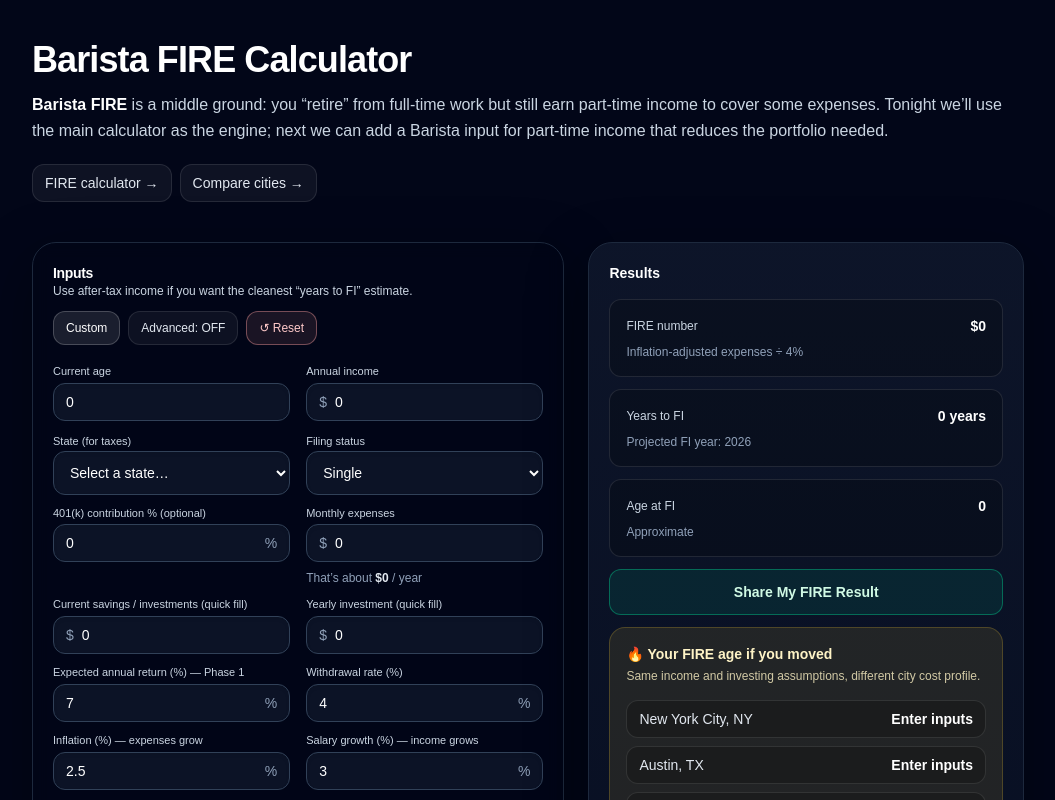
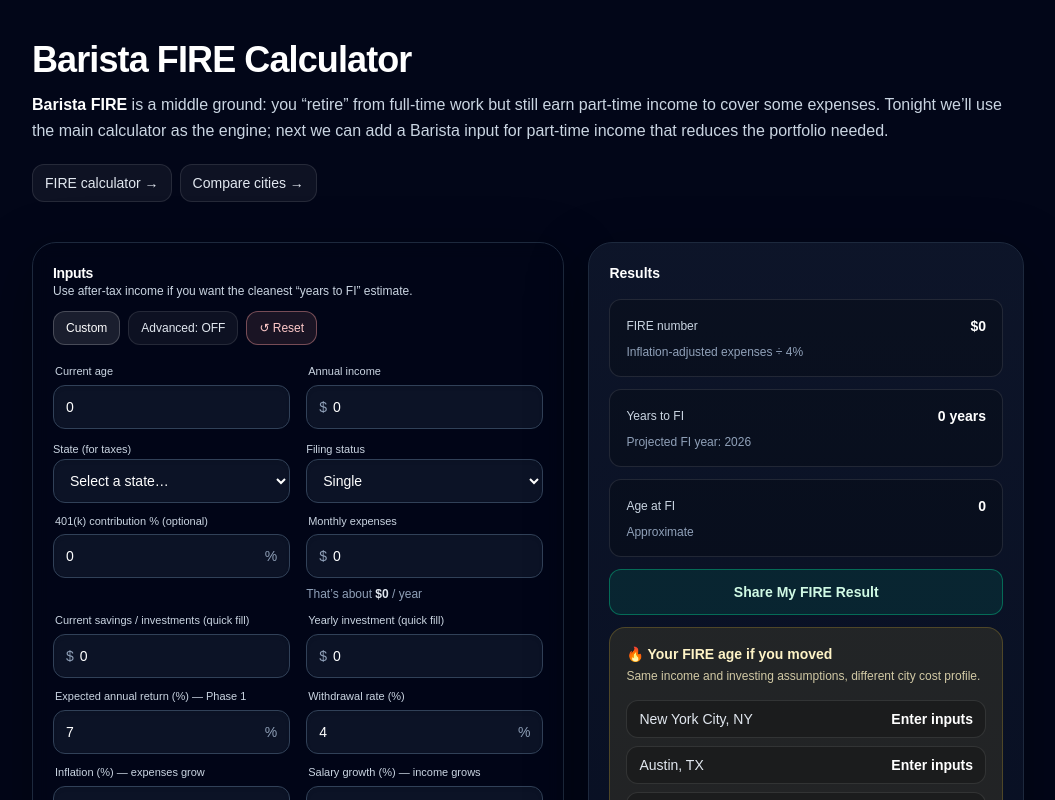
Before and after one commit to unmovedrooted/relocation-by-numbers, a Next.js app: page /barista-fire-calculator in a window 1280 px wide. Shown: the top 800 px of the page, without its empty margins (112-1167 px from the left). Built offline with nearby package versions, Linux system fonts and the light colour scheme.

Commit message:
Adjust field label alignment

```diff
--- a/src/components/FireCalculator.tsx
+++ b/src/components/FireCalculator.tsx
@@ -1324,9 +1324,16 @@ function Field({
 
   return (
     <label className="block">
-     <div className="mb-1 text-[11px] leading-tight font-medium text-slate-300">{label}</div>
-      <div className="flex items-center rounded-xl border border-slate-700 bg-slate-900/80 px-3 py-2 shadow-inner transition focus-within:border-emerald-400/50 focus-within:ring-4 focus-within:ring-emerald-400/10">
-        {prefix ? <span className="mr-2 text-sm text-slate-400">{prefix}</span> : null}
+      {/* 1. Remove mb-1 and add px-0.5 to align label text with the box edge better */}
+      <div className="mb-1.5 px-0.5 text-[11px] leading-tight font-medium text-slate-300">
+        {label}
+      </div>
+
+      {/* 2. Standardize height (h-11) and padding */}
+      <div className="flex h-11 items-center rounded-xl border border-slate-700 bg-slate-900/80 px-3 shadow-inner transition focus-within:border-emerald-400/50 focus-within:ring-4 focus-within:ring-emerald-400/10">
+        {prefix ? (
+          <span className="mr-1.5 text-sm text-slate-400">{prefix}</span>
+        ) : null}
         <input
           type="text"
           inputMode="numeric"
@@ -1334,13 +1341,13 @@ function Field({
           value={raw}
           onChange={(e) => setRaw(e.target.value)}
           onBlur={() => {
-            const n = Number(raw);
+            const n = Number(raw.replace(/[^0-9.-]/g, '')); // Clean non-numeric input
             const safe = Number.isFinite(n) ? n : 0;
             onChange(safe);
             setRaw(String(safe));
           }}
         />
-        {suffix ? <span className="ml-2 text-sm text-slate-400">{suffix}</span> : null}
+        {suffix ? <span className="ml-1.5 text-sm text-slate-400">{suffix}</span> : null}
       </div>
     </label>
   );
```
